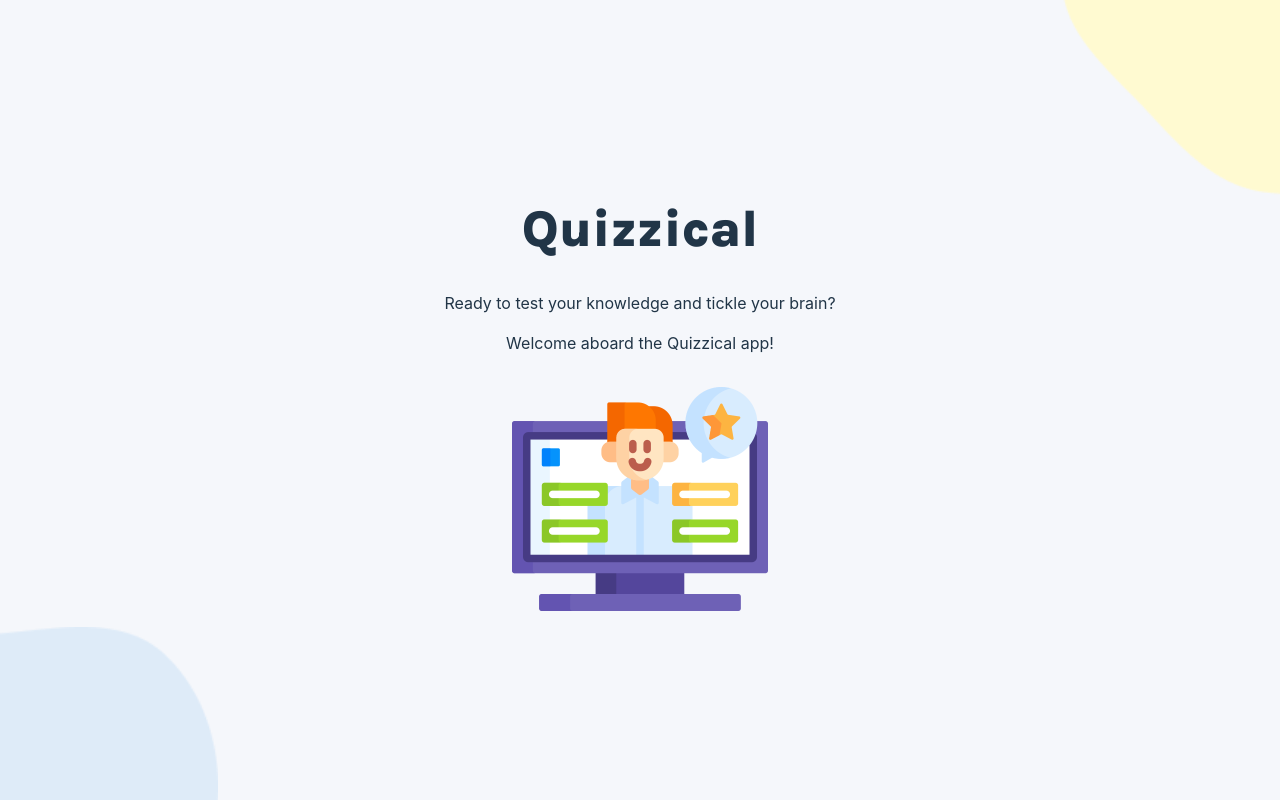
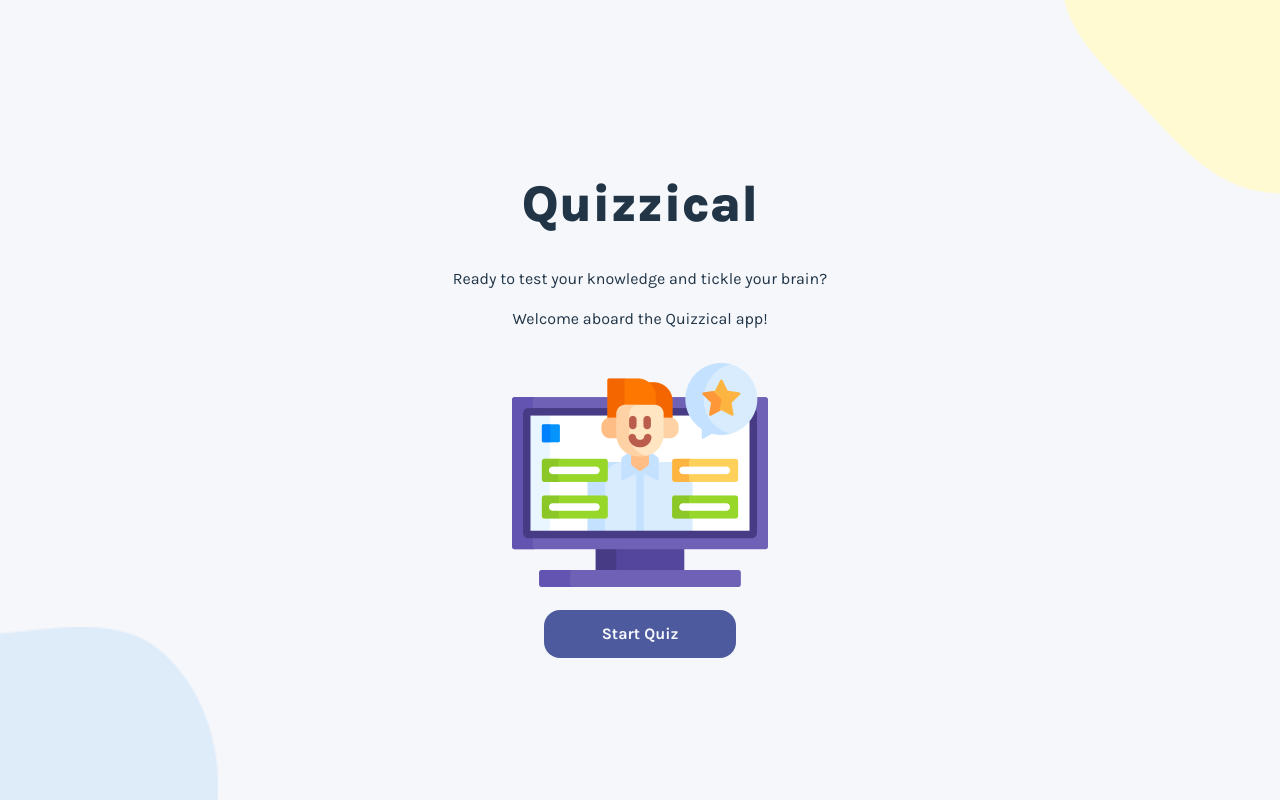
Before and after one commit to Poozagg/quizzical, a React (Vite) app: page / in a window 1280 px wide. Built offline with nearby package versions, Linux system fonts and the light colour scheme.

Commit message:
styling added to start--button

```diff
--- a/Components/Intro.jsx
+++ b/Components/Intro.jsx
@@ -4,6 +4,8 @@ export default function Intro() {
       <h1> Quizzical </h1>
       <p> Ready to test your knowledge and tickle your brain? </p>
       <p> Welcome aboard the Quizzical app! </p> <img src="/src/assets/quiz.png" alt="logo" width="50%" />
+      <br />
+        <button className="start--button"> Start Quiz </button>
     </div>
   )
 }
--- a/src/App.css
+++ b/src/App.css
@@ -4,3 +4,13 @@
   padding: 2rem;
   text-align: center;
 }
+
+.start--button {
+  cursor: pointer;
+  background-color: #4D5B9E;
+  color: #F5F7FB;
+  width: 12rem;
+  height: 3rem;
+  font-weight: bold;
+  border-radius: 1rem;
+}
--- a/src/index.css
+++ b/src/index.css
@@ -1,5 +1,5 @@
 :root {
-  font-family: Inter, system-ui, Avenir, Helvetica, Arial, sans-serif;
+  font-family: karla, system-ui, Avenir, Helvetica, Arial, sans-serif;
   line-height: 1.5;
   font-weight: 400;
 
```
